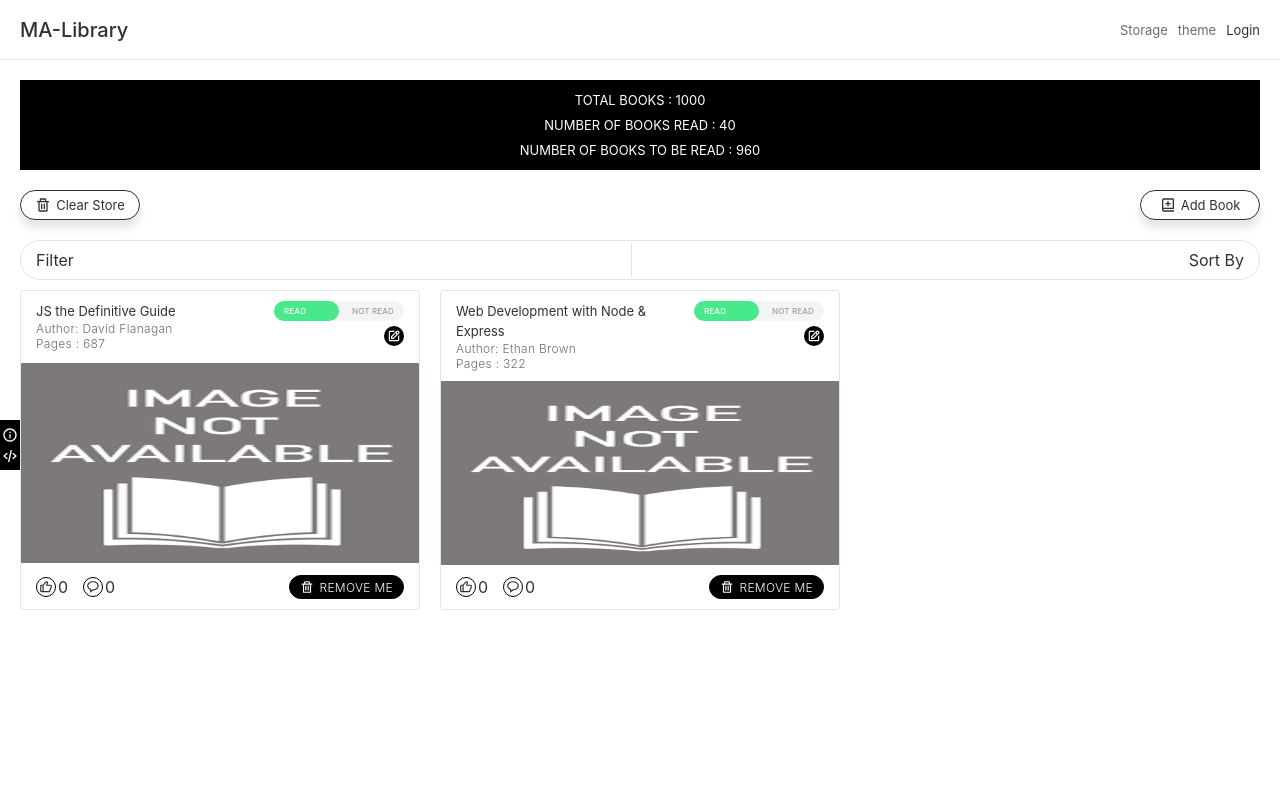
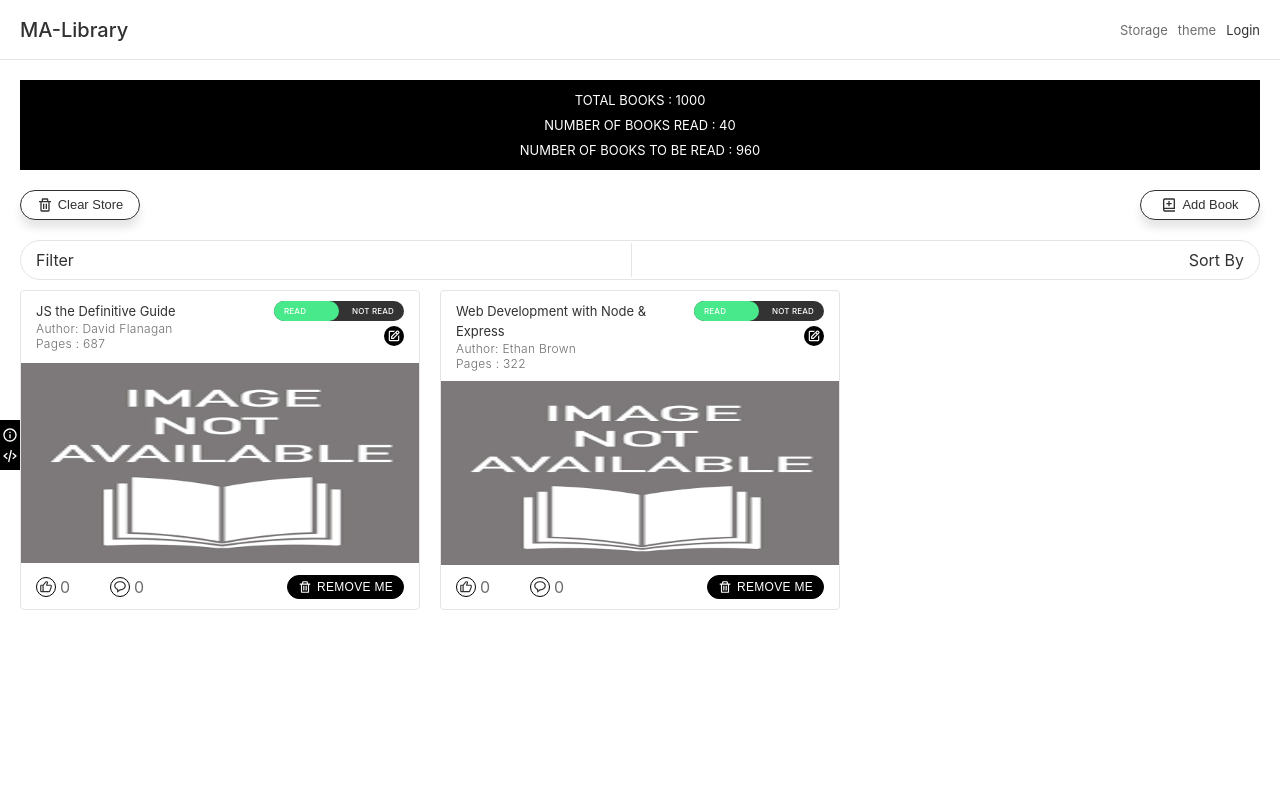
Before and after one commit to maaahad/ma-library, a Next.js app: page / in a window 1280 px wide. Shown: the top 800 px of the page. Built offline with nearby package versions, Linux system fonts and the light colour scheme.

Commit message:
Read statu React side done :: Need some tuning in CSS, clearStore, remove me and likes functionality added

```diff
--- a/components/bookCard.js
+++ b/components/bookCard.js
@@ -14,13 +14,17 @@ import {
 // components
 import ToggleSwitch from "./utilities/toggleswitch";
 
+// library
+import { useLibrary } from "./libraryProvider";
+
 // sass styles
 import Styles from "../styles/bookCard.module.sass";
 
 function CardHeader({ book }) {
-  // testing reading states
-  // replace this state by readStatus from book prop
-  const [checked, toggleChecked] = useReducer((checked) => !checked, false);
+  const { toggleBookReadStatus } = useLibrary();
+  const toggleStatus = () => {
+    toggleBookReadStatus(book.id);
+  };
   return (
     <div className={Styles.cardHeader}>
       <div className={Styles.cardMeta}>
@@ -29,22 +33,13 @@ function CardHeader({ book }) {
         <h6>Pages : {book.pages}</h6>
       </div>
       <div className={Styles.cardEdit}>
-        <ToggleSwitch />
-        {/* <div className={Styles.status}>
-          <input
-            type="checkbox"
-            checked={checked}
-            onChange={() => toggleChecked()}
-            id="readstatus"
-          />
-          <label
-            htmlFor="readstatus"
-            className={Styles.toggleWrapper}
-            title={checked ? "READ" : "NOT READ"}
-          >
-            <BiBookReader />
-          </label>
-        </div> */}
+        <ToggleSwitch
+          checked={book.readStatus}
+          id={book.id}
+          checkedText="Read"
+          uncheckedText="Not Read"
+          toggleStatus={toggleStatus}
+        />
         <div className={Styles.edit}>
           <BiEdit />
         </div>
@@ -54,31 +49,41 @@ function CardHeader({ book }) {
 }
 
 function CardActions({ book }) {
+  const { removeBookFromLibrary, updateBookLikes } = useLibrary();
+  const removeBook = () => {
+    removeBookFromLibrary(book.id);
+  };
+
+  const likeBook = () => {
+    updateBookLikes(book.id);
+  };
+
   return (
     <div className={Styles.cardActions}>
       <div className={Styles.likesComments}>
         <div className={Styles.likes}>
-          <div>
+          <button onClick={likeBook}>
             <BiLike />
-          </div>
+          </button>
           <span>{book.likes}</span>
         </div>
         <div className={Styles.comments}>
-          <div>
+          <button>
             <BiMessageRounded />
-          </div>
+          </button>
           <span>{book.comments.length}</span>
         </div>
       </div>
-      <div className={Styles.removeMe}>
+      <button className={Styles.removeMe} onClick={removeBook}>
         <BiTrash />
         <span>Remove Me</span>
-      </div>
+      </button>
     </div>
   );
 }
 
 export default function BookCard({ book }) {
+  // console.log("Book", book);
   return (
     <div className={Styles.bookContainer}>
       {/* <ToggleSwitch /> */}
--- a/components/books.js
+++ b/components/books.js
@@ -18,8 +18,8 @@ export default function Books() {
         <FilterNSort />
       </div>
       <div className={Styles.books}>
-        {library.map((book, index) => (
-          <BookCard key={index} book={book} />
+        {library.map((book, i) => (
+          <BookCard key={i} book={book} />
         ))}
       </div>
     </div>
--- a/components/libraryProvider.js
+++ b/components/libraryProvider.js
@@ -27,11 +27,25 @@ function Book(
   this.readStatus = readStatus;
 }
 
+// old way : requirement for this project
+Book.prototype = {
+  toggleReadStatus() {
+    this.readStatus = !this.readStatus;
+  },
+  incrementLikes() {
+    this.likes++;
+  },
+};
+
 export default function LibraryProvider({ children }) {
   const [library, setLibrary] = useState([
-    new Book("JS the Definitive Guide", "David Flanagan", 687),
-    new Book("Web Development with Node & Express", "Ethan Brown", 322),
+    new Book("JS the Definitive Guide", "David Flanagan", 687, true),
+    new Book("Web Development with Node & Express", "Ethan Brown", 322, true),
   ]);
+
+  const clearLibrary = () => {
+    setLibrary([]);
+  };
 
   const addBookToLibrary = ({ title, author, pages }) => {
     const newBook = new Book(title, author, pages);
@@ -40,11 +54,41 @@ export default function LibraryProvider({ children }) {
     setLibrary(newLibrary);
   };
 
+  const removeBookFromLibrary = (id) => {
+    const newLibrary = library.filter((book) => book.id !== id);
+    setLibrary(newLibrary);
+  };
+
+  const toggleBookReadStatus = (id) => {
+    const newLibrary = library.map((book) => {
+      book.id === id && book.toggleReadStatus();
+      return book;
+    });
+    setLibrary(newLibrary);
+  };
+
+  const updateBookLikes = (id) => {
+    const newLibrary = library.map((book) => {
+      book.id === id && book.incrementLikes();
+      return book;
+    });
+    setLibrary(newLibrary);
+  };
+
   //  useEffect to retrive books from localStorage, otherwise
   // first implement add book to library
 
   return (
-    <LibraryContext.Provider value={{ library, addBookToLibrary }}>
+    <LibraryContext.Provider
+      value={{
+        library,
+        addBookToLibrary,
+        clearLibrary,
+        removeBookFromLibrary,
+        toggleBookReadStatus,
+        updateBookLikes,
+      }}
+    >
       {children}
     </LibraryContext.Provider>
   );
--- a/components/mainTop.js
+++ b/components/mainTop.js
@@ -3,6 +3,9 @@
 
 // react-icons
 import { BiTrash, BiBookAdd } from "react-icons/bi";
+
+// library
+import { useLibrary } from "./libraryProvider";
 
 // sass styles
 import Styles from "../styles/mainTop.module.sass";
@@ -11,6 +14,7 @@ import Styles from "../styles/mainTop.module.sass";
 import clsx from "clsx";
 
 export default function MainTop() {
+  const { clearLibrary } = useLibrary();
   return (
     <div className={Styles.container}>
       <div className={Styles.summary}>
@@ -19,14 +23,18 @@ export default function MainTop() {
         <p>Number of Books to be read : 960</p>
       </div>
       <div className={Styles.interaction}>
-        <div className={Styles.clearStore} title="Clear Store">
+        <button
+          className={Styles.clearStore}
+          title="Clear Store"
+          onClick={clearLibrary}
+        >
           <BiTrash />
           <span>Clear Store</span>
-        </div>
-        <div className={Styles.addBook} title="Add Book">
+        </button>
+        <button className={Styles.addBook} title="Add Book">
           <BiBookAdd />
           <span>Add Book</span>
-        </div>
+        </button>
       </div>
     </div>
   );
--- a/components/utilities/toggleswitch.js
+++ b/components/utilities/toggleswitch.js
@@ -8,20 +8,25 @@ import React, { useReducer } from "react";
 // sass styles
 import Styles from "../../styles/toggleswitch.module.sass";
 
-export default function ToggleSwitch() {
-  const [checked, toggleChecked] = useReducer((checked) => !checked, false);
+export default function ToggleSwitch({
+  checked,
+  id,
+  checkedText,
+  uncheckedText,
+  toggleStatus = (f) => f,
+}) {
   return (
     <div className={Styles.toggleSwitch}>
       <input
         type="checkbox"
         checked={checked}
-        onChange={() => toggleChecked()}
-        id="toggle"
+        onChange={() => toggleStatus()}
+        id={id}
       />
-      <label htmlFor="toggle" className={Styles.toggleWrapper}>
+      <label htmlFor={id} className={Styles.toggleWrapper}>
         <div className={Styles.toggle}></div>
-        <p className={Styles.checkedItem}>Read</p>
-        <p className={Styles.notCheckedItem}>Not Read</p>
+        <p className={Styles.checkedItem}>{checkedText}</p>
+        <p className={Styles.notCheckedItem}>{uncheckedText}</p>
       </label>
     </div>
   );
--- a/styles/_lightTheme.sass
+++ b/styles/_lightTheme.sass
@@ -19,6 +19,8 @@ $border_color_primary: #e4e4e4
 $zindex_nav: 100
 $zindex_fab: 101
 $zindex_source: 102
+$zindex_toggle_slider: 103
+$zindex_toggle_text: 104
 
 // book status color
 $book_read: #48e98a
--- a/styles/bookCard.module.sass
+++ b/styles/bookCard.module.sass
@@ -89,7 +89,7 @@
         justify-content: flex-start
 
         & > * + *
-            margin-inline-start: 15px
+            margin-inline-start: 20px
 
     .likes, .comments
         display: flex
@@ -98,10 +98,11 @@
         justify-content: space-between
 
         & > * + *
-            margin-inline-start: 2px
+            margin-inline-start: 4px
 
-        & > div
+        & > button
             @include lightTheme.flexCenter
+            padding: 0
             height: 20px
             width: 20px
             border-radius: 50%
@@ -121,7 +122,17 @@
             color: lightTheme.$primary_color
 
         & > span
-            color: lightTheme.$primary_color
+            display: inline-block
+            min-width: 30px
+            color: lightTheme.$secondary_color
+
+    // .likes
+    //     & > span
+    //         color: lightTheme.$secondary_color
+
+    // .comments
+    //     & > span
+    //         color: lightTheme.$secondary_color
 
     .removeMe
         display: flex
--- a/styles/toggleswitch.module.sass
+++ b/styles/toggleswitch.module.sass
@@ -18,6 +18,7 @@
         justify-content: space-between
         border-radius: 20px
         background-color: lightTheme.$bg_color_box
+        background-color: rgba(lightTheme.$bg_color_secondary, .8)
         padding: 5px 10px
         cursor: pointer
 
@@ -33,40 +34,41 @@
             position: absolute
             top: 0
             transition: all .3s
+            color: white
+            z-index: lightTheme.$zindex_toggle_text
 
         .checkedItem
             justify-content: flex-start
             left: 0
             padding-inline-start: 10px
-            color: white
 
         .notCheckedItem
             justify-content: flex-end
             right: 0
             padding-inline-end: 10px
-            color: lightTheme.$tertiary_color
 
         .toggle
             height: 100%
             width: 50%
             position: absolute
             top: 0
-            left: 0
-            background-color: #48e98a
+            left: 50%
+            background-color: #fe4551
             // box-shadow: 0 20px 20px 0 rgba(#48e98a, 0.3)
-            // border: 1px solid red
             border-radius: 20px
             transition: all .3s
+            z-index: lightTheme.$zindex_toggle_slider
 
         & > p + p
             margin-inline-start: 5px
 
     input:checked
         & + .toggleWrapper > .toggle
-            left: 50%
-            background-color: #fe4551
-        & + .toggleWrapper > .checkedItem
-            color: lightTheme.$tertiary_color
+            left: 0
+            background-color: #48e98a
 
-        & + .toggleWrapper > .notCheckedItem
-            color: white
+        // & + .toggleWrapper > .checkedItem
+        //     color: lightTheme.$tertiary_color
+
+        // & + .toggleWrapper > .notCheckedItem
+        //     color: white
```
